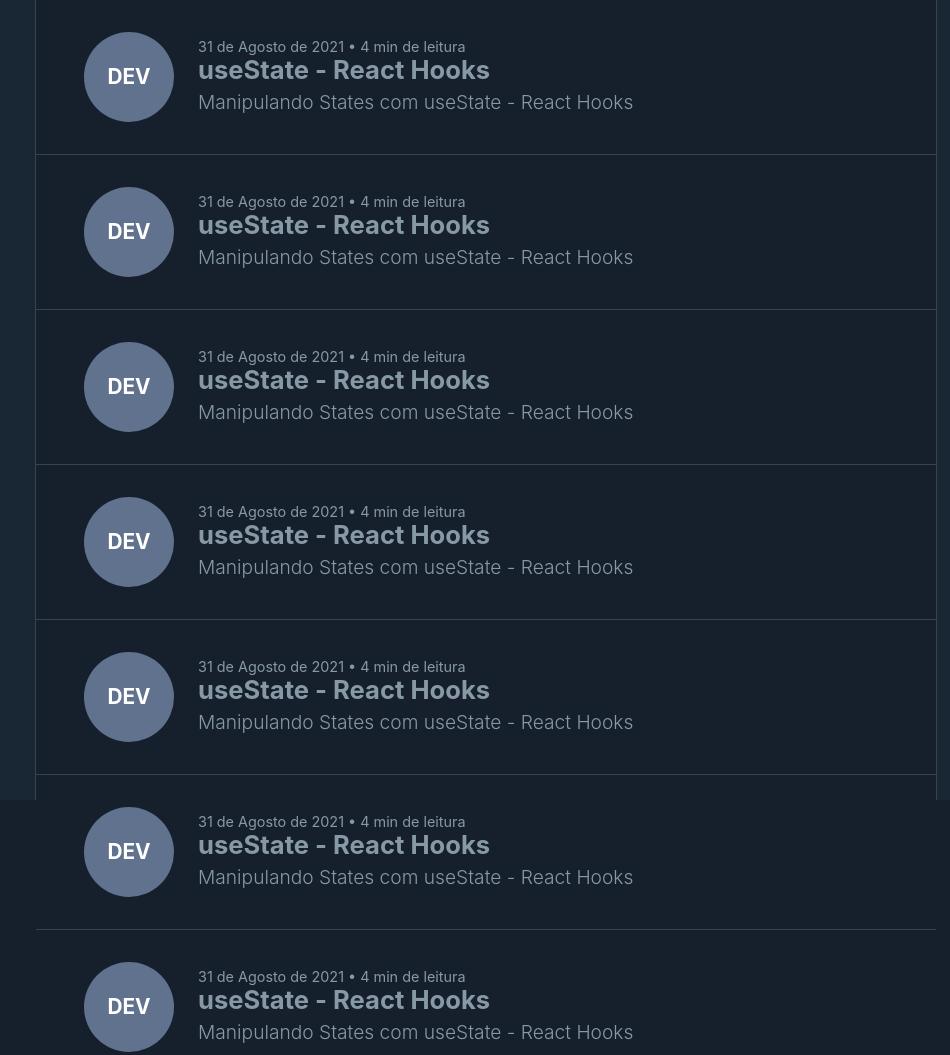
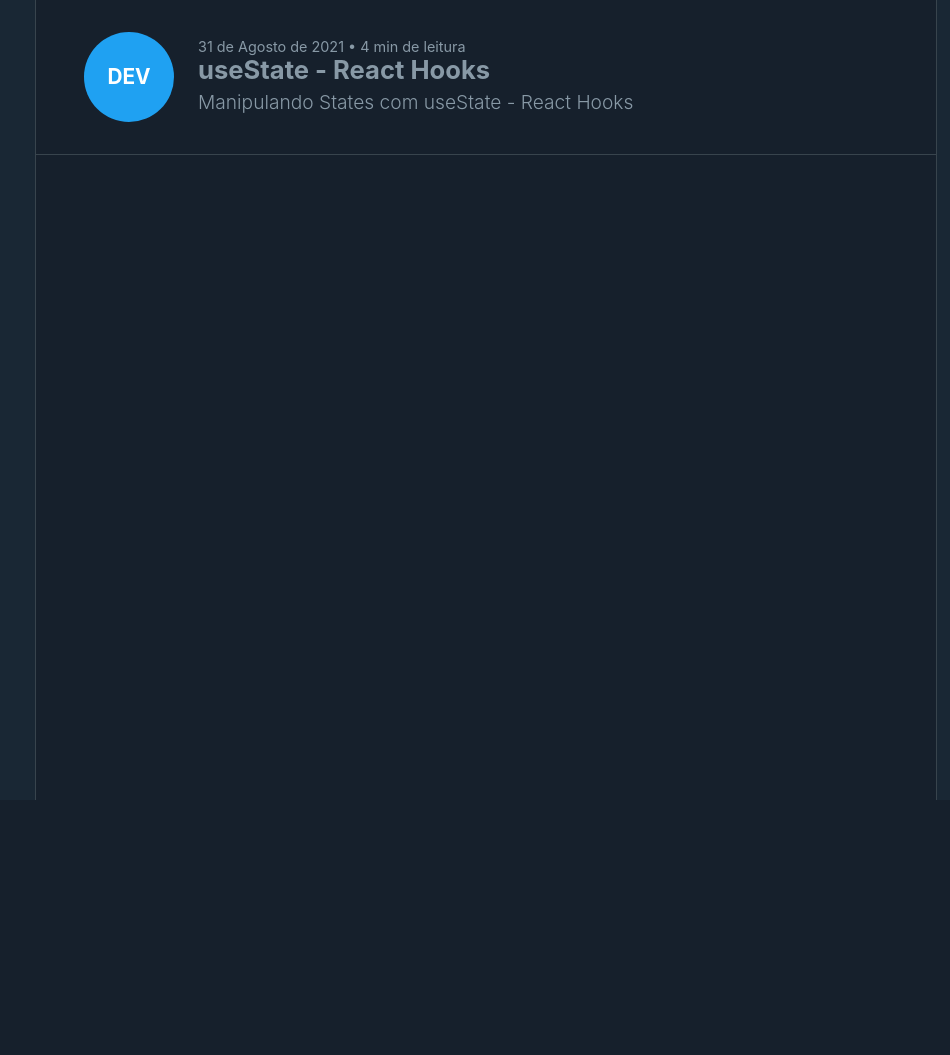
Before and after one commit to marcioandradejs/my-blog-gatsby, a Gatsby site: page / in a window 1280 px wide. Shown: the top 1055 px of the page, 284-1234 px from the left. After the commit the page ends 800 px from the top, so only its background shows below. Built offline with nearby package versions, Linux system fonts and the light colour scheme; Gatsby itself is replaced by a stand-in of ours.

Commit message:
Estruturando os dados do PostItems

```diff
--- a/src/components/PostItem/index.js
+++ b/src/components/PostItem/index.js
@@ -1,20 +1,39 @@
 import React from "react"
+import PropTypes from "prop-types"
 
 import * as S from "./styled"
 
-const PostItem = () => (
-  <S.PostItemLink to="/slug/">
+const PostItem = ({
+  slug,
+  background,
+  category,
+  date,
+  timeToRead,
+  title,
+  description,
+}) => (
+  <S.PostItemLink to={slug}>
     <S.PostItemWrapper>
-      <S.PostItemTag background="#61728F">DEV</S.PostItemTag>
+      <S.PostItemTag background={background}>{category}</S.PostItemTag>
       <S.PortItemInfo>
-        <S.PostItemDate>31 de Agosto de 2021 • 4 min de leitura</S.PostItemDate>
-        <S.PostItemTitle>useState - React Hooks</S.PostItemTitle>
-        <S.PostItemDescription>
-          Manipulando States com useState - React Hooks
-        </S.PostItemDescription>
+        <S.PostItemDate>
+          {date} • {timeToRead}
+        </S.PostItemDate>
+        <S.PostItemTitle>{title}</S.PostItemTitle>
+        <S.PostItemDescription>{description}</S.PostItemDescription>
       </S.PortItemInfo>
     </S.PostItemWrapper>
   </S.PostItemLink>
 )
 
+PostItem.propTypes = {
+  slug: PropTypes.string.isRequired,
+  background: PropTypes.string,
+  category: PropTypes.string.isRequired,
+  date: PropTypes.string.isRequired,
+  timeToRead: PropTypes.string.isRequired,
+  title: PropTypes.string.isRequired,
+  description: PropTypes.string.isRequired,
+}
+
 export default PostItem
--- a/src/components/PostItem/styled.js
+++ b/src/components/PostItem/styled.js
@@ -21,7 +21,7 @@
 
 export const PostItemTag = styled.div`
   align-items: center;
-  background: ${props => props.background};
+  background: ${props => (props.background ? props.background : "#1fa1f2")};
   border-radius: 50%;
   color: #fff;
   display: flex;
--- a/src/pages/index.js
+++ b/src/pages/index.js
@@ -7,15 +7,15 @@
 const IndexPage = () => (
   <Layout>
     <Seo title="Home" />
-    <PostItem />
-    <PostItem />
-    <PostItem />
-    <PostItem />
-    <PostItem />
-    <PostItem />
-    <PostItem />
-    <PostItem />
-    <PostItem />
+    <PostItem
+      slug="/about"
+      background=""
+      category="DEV"
+      date="31 de Agosto de 2021"
+      timeToRead="4 min de leitura"
+      title="useState - React Hooks"
+      description="Manipulando States com useState - React Hooks"
+    />
   </Layout>
 )
 
```
